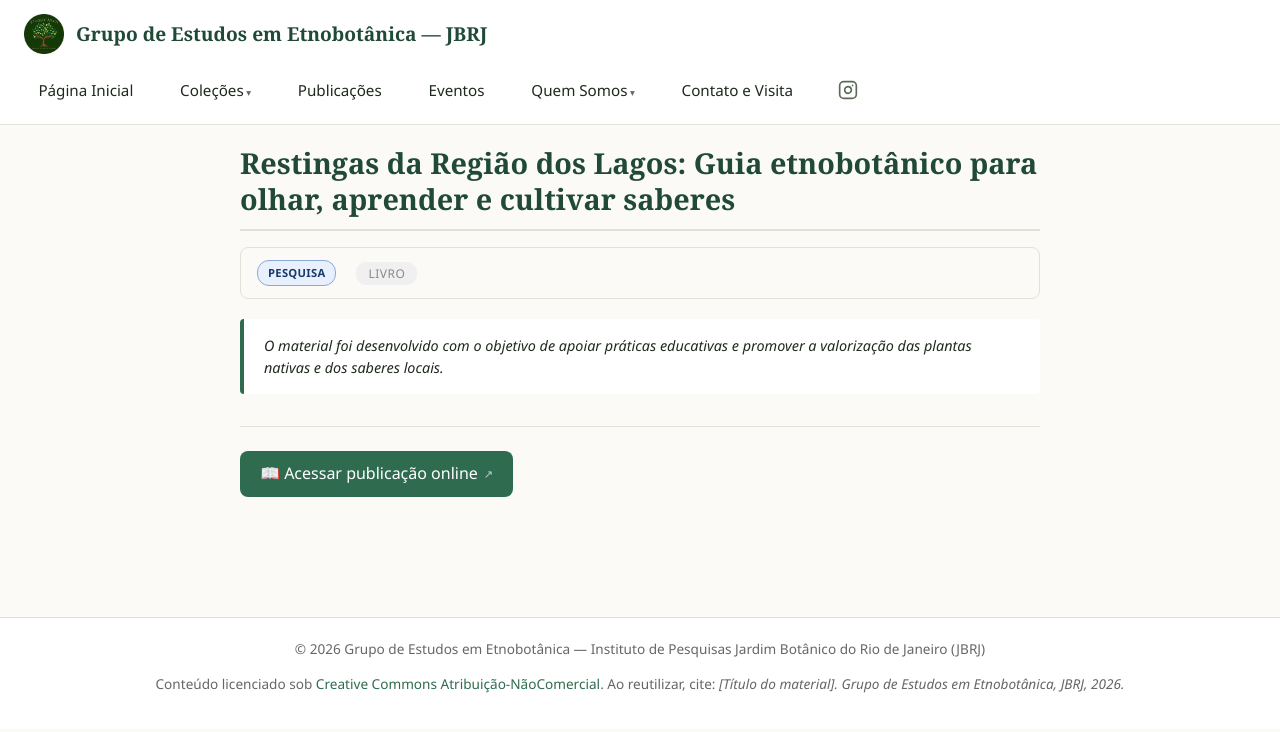
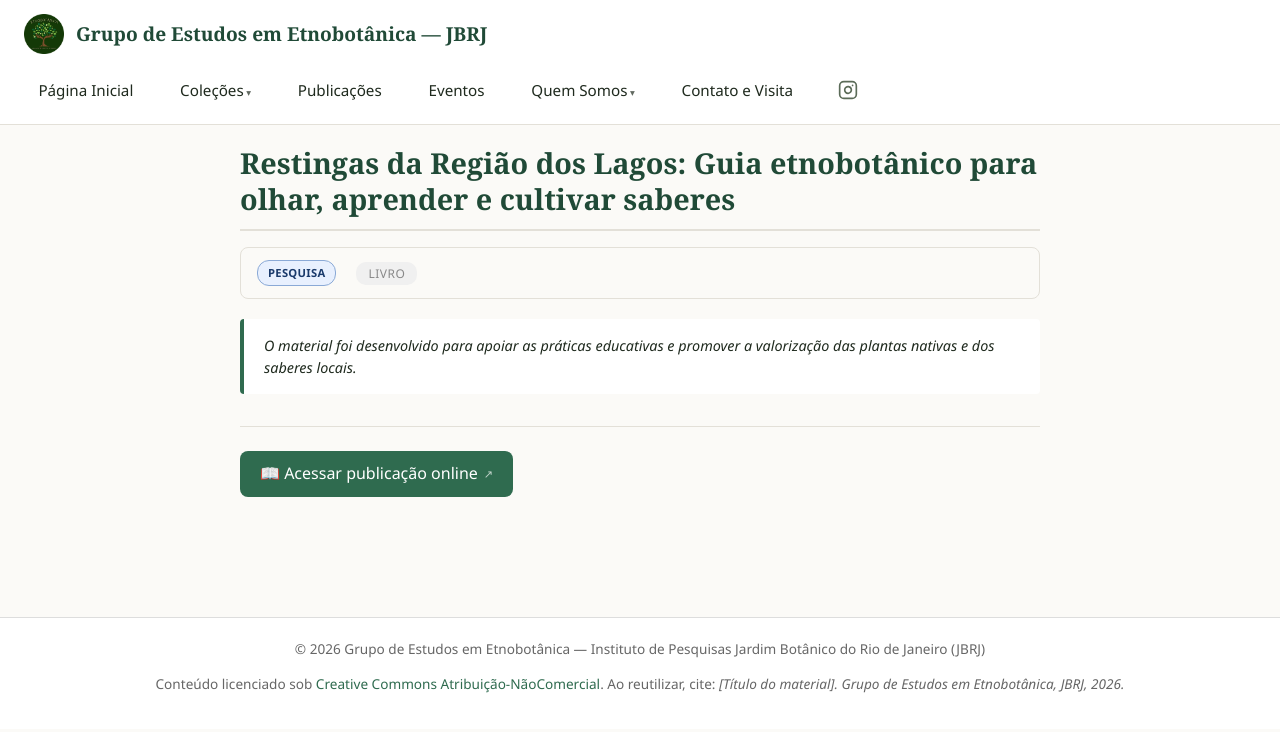
Before and after one commit to etnobotanicajbrj/site-principal, a Jekyll site: the page built from _publicacoes/guia-restinga-2025.md, in a window 1280 px wide. Shown: the top 732 px of the page. Built offline with Jekyll 4.4.1, drawn with Linux system fonts in a browser that asks for light colours.

Commit message:
Update guia-restinga-2025.md

```diff
--- a/_publicacoes/guia-restinga-2025.md
+++ b/_publicacoes/guia-restinga-2025.md
@@ -5,7 +5,7 @@ colecao: "pesquisa"
 tipo: "livro"
 ano: 2025
 link: "https://cloud.jbrj.gov.br/s/QBrkMcexqWdnPQR?dir=/&openfile=true"
-descricao: "O material foi desenvolvido com o objetivo de apoiar práticas educativas e promover a valorização das plantas nativas e dos saberes locais."
+descricao: "O material foi desenvolvido para apoiar as práticas educativas e promover a valorização das plantas nativas e dos saberes locais."
 thumbnail: "/assets/images/publicacoes/restinga-guia.png"
 ---
 
```
